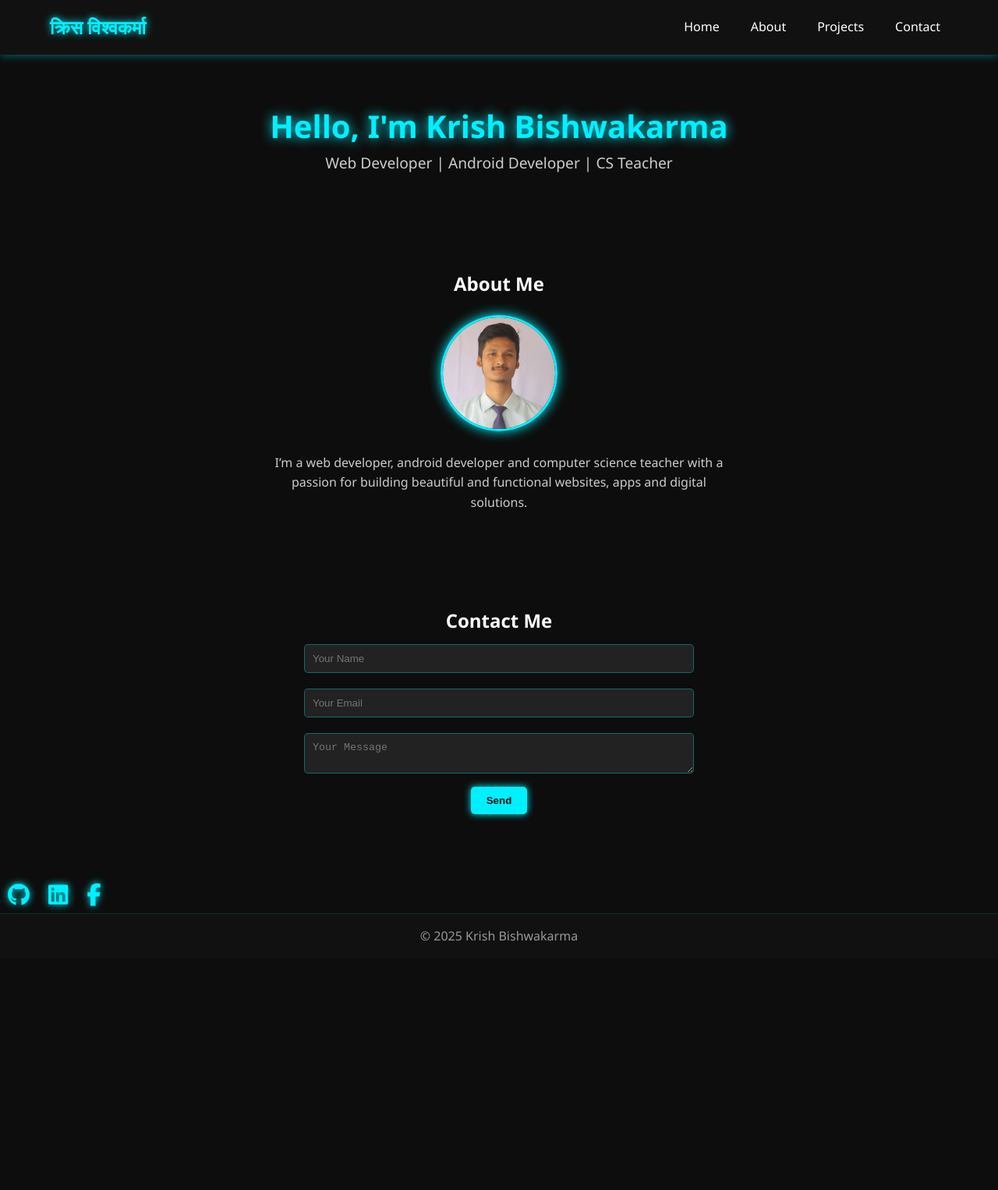
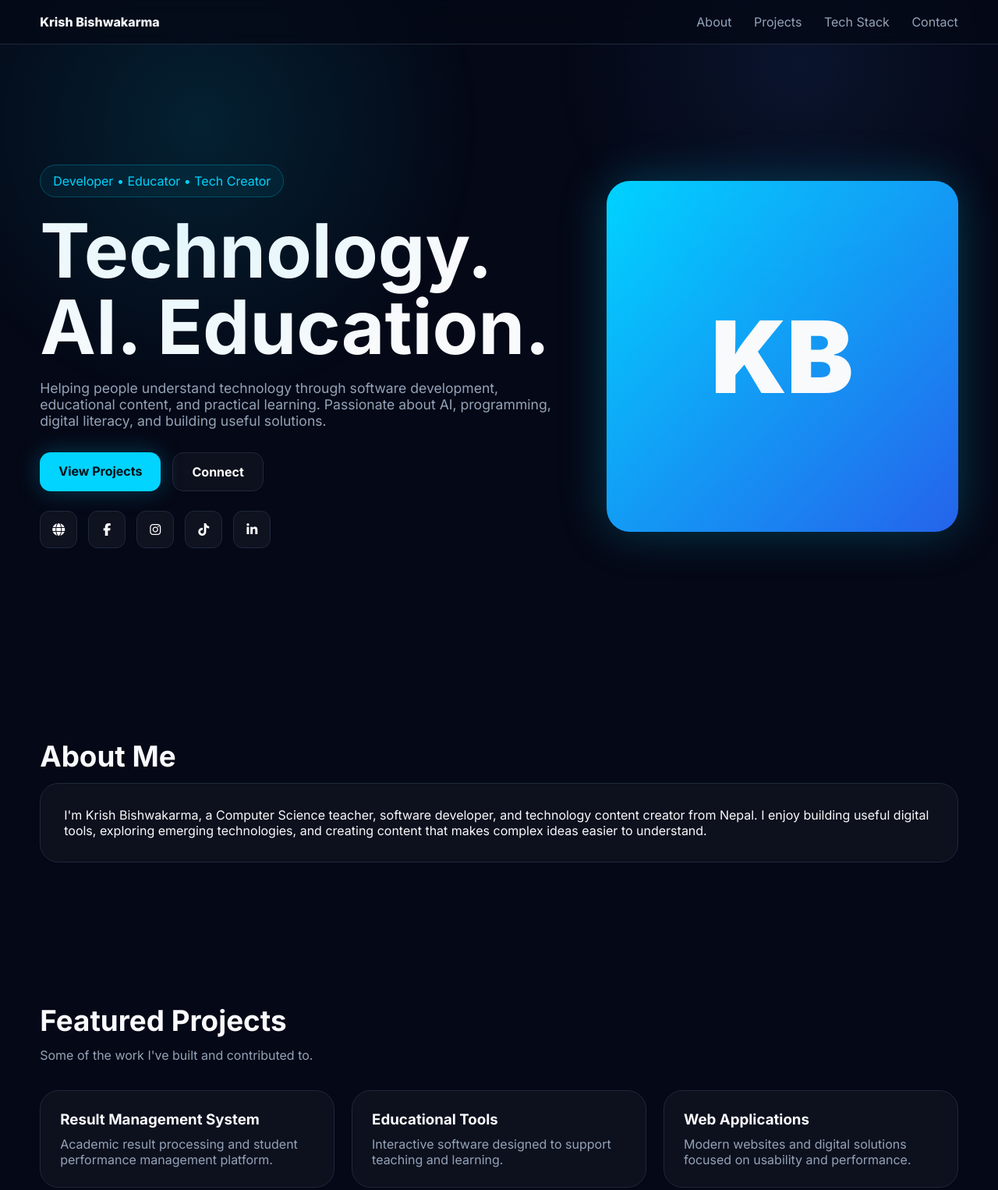
Before and after one commit to KrishBishwakarma/Krish-Bishwakarma, a plain HTML site: page index.html in a window 1280 px wide. Shown: the top 1526 px of the page at 78% size. Before the commit the page ends 1229 px from the top, so only its background shows below. Drawn offline with nearby package versions, Linux system fonts and the light colour scheme.

Commit message:
Update index.html

```diff
--- a/index.html
+++ b/index.html
@@ -1,84 +1,241 @@
 <!DOCTYPE html>
 <html lang="en">
+<head>
+<meta charset="UTF-8">
+<meta name="viewport" content="width=device-width, initial-scale=1.0">
+<title>Krish Bishwakarma | Developer • Educator • Tech Creator</title>
+<meta name="description" content="Krish Bishwakarma - Computer Science Teacher, Software Developer and Technology Content Creator from Nepal.">
+<link rel="stylesheet" href="https://cdnjs.cloudflare.com/ajax/libs/font-awesome/6.5.2/css/all.min.css">
+<link href="https://fonts.googleapis.com/css2?family=Inter:wght@300;400;500;600;700;800;900&display=swap" rel="stylesheet">
+<style>
+:root{
+--bg:#050816;
+--card:#0f172a;
+--border:#1e293b;
+--text:#f8fafc;
+--muted:#94a3b8;
+--accent:#00d4ff;
+}
+*{margin:0;padding:0;box-sizing:border-box}
+html{scroll-behavior:smooth}
+body{
+font-family:Inter,sans-serif;
+background:var(--bg);
+color:var(--text);
+overflow-x:hidden;
+}
+body::before{
+content:'';
+position:fixed;
+inset:0;
+background:
+radial-gradient(circle at 20% 20%, rgba(0,212,255,.12), transparent 30%),
+radial-gradient(circle at 80% 10%, rgba(59,130,246,.10), transparent 25%);
+pointer-events:none;
+}
+.container{width:min(1180px,92%);margin:auto}
+nav{
+position:sticky;top:0;z-index:100;
+background:rgba(5,8,22,.75);
+backdrop-filter:blur(12px);
+border-bottom:1px solid var(--border);
+}
+.nav{display:flex;justify-content:space-between;align-items:center;padding:18px 0}
+.logo{font-weight:800}
+.links a{color:var(--muted);text-decoration:none;margin-left:24px}
+.links a:hover{color:var(--accent)}
+.hero{min-height:100vh;display:flex;align-items:center}
+.hero-grid{display:grid;grid-template-columns:1.2fr .8fr;gap:50px;align-items:center}
+.tag{
+display:inline-block;padding:10px 16px;border-radius:999px;
+border:1px solid rgba(0,212,255,.25);
+background:rgba(0,212,255,.06);
+color:var(--accent);
+margin-bottom:20px
+}
+h1{font-size:clamp(3.2rem,8vw,6rem);line-height:1.02;margin-bottom:18px}
+.hero p{color:var(--muted);font-size:1.1rem;max-width:700px}
+.btns{display:flex;gap:15px;flex-wrap:wrap;margin-top:30px}
+.btn{
+padding:14px 24px;border-radius:14px;text-decoration:none;font-weight:700
+}
+.primary{
+background:var(--accent);color:#001018;
+box-shadow:0 0 30px rgba(0,212,255,.25);
+}
+.secondary{
+border:1px solid var(--border);
+color:white;background:rgba(255,255,255,.03);
+}
+.photo{
+height:450px;border-radius:30px;
+background:linear-gradient(135deg,#00d4ff,#2563eb);
+display:flex;align-items:center;justify-content:center;
+font-size:8rem;font-weight:900;
+box-shadow:0 0 60px rgba(0,212,255,.25);
+}
+.socials{margin-top:25px;display:flex;gap:14px}
+.socials a{
+width:48px;height:48px;border-radius:12px;
+display:flex;align-items:center;justify-content:center;
+text-decoration:none;color:white;
+background:rgba(255,255,255,.04);
+border:1px solid var(--border);
+transition:.3s;
+}
+.socials a:hover{
+transform:translateY(-4px);
+color:var(--accent);
+box-shadow:0 0 20px rgba(0,212,255,.2);
+}
+section{padding:90px 0}
+.title{font-size:2.3rem;margin-bottom:12px}
+.sub{color:var(--muted);margin-bottom:35px}
+.grid{
+display:grid;
+grid-template-columns:repeat(auto-fit,minmax(260px,1fr));
+gap:22px;
+}
+.card{
+background:rgba(255,255,255,.03);
+border:1px solid var(--border);
+padding:25px;border-radius:24px;
+transition:.3s;
+}
+.card:hover{
+transform:translateY(-8px);
+box-shadow:0 0 30px rgba(0,212,255,.12);
+border-color:rgba(0,212,255,.25);
+}
+.card h3{margin-bottom:10px}
+.card p{color:var(--muted)}
+.tech{
+display:flex;flex-wrap:wrap;gap:12px
+}
+.badge{
+padding:10px 16px;
+border-radius:999px;
+background:rgba(0,212,255,.08);
+border:1px solid rgba(0,212,255,.18);
+color:var(--accent);
+}
+.about{
+padding:30px;border-radius:24px;
+background:rgba(255,255,255,.03);
+border:1px solid var(--border);
+}
+footer{
+padding:40px 0;
+border-top:1px solid var(--border);
+text-align:center;color:var(--muted)
+}
+@media(max-width:900px){
+.hero-grid{grid-template-columns:1fr}
+.links{display:none}
+.photo{height:320px}
+}
+</style>
+</head>
+<body>
+<nav>
+<div class="container nav">
+<div class="logo">Krish Bishwakarma</div>
+<div class="links">
+<a href="#about">About</a>
+<a href="#projects">Projects</a>
+<a href="#stack">Tech Stack</a>
+<a href="#contact">Contact</a>
+</div>
+</div>
+</nav>
 
-<head>
-    <meta charset="UTF-8" />
-    <meta name="viewport" content="width=device-width, initial-scale=1.0" />
-    <title>Krish Bishwakarma</title>
-    <link rel="stylesheet" href="style.css" />
-    <link rel="stylesheet" href="https://cdnjs.cloudflare.com/ajax/libs/font-awesome/6.5.0/css/all.min.css">
-    <link href="https://unpkg.com/aos@2.3.4/dist/aos.css" rel="stylesheet">
+<section class="hero">
+<div class="container hero-grid">
+<div>
+<div class="tag">Developer • Educator • Tech Creator</div>
+<h1>Technology. AI. Education.</h1>
+<p>Helping people understand technology through software development, educational content, and practical learning. Passionate about AI, programming, digital literacy, and building useful solutions.</p>
 
-</head>
+<div class="btns">
+<a href="#projects" class="btn primary">View Projects</a>
+<a href="#contact" class="btn secondary">Connect</a>
+</div>
 
-<body>
-    <header>
-        <nav>
-            <h2>क्रिस विश्वकर्मा</h2>
-            <ul>
-                <li><a href="#home">Home</a></li>
-                <li><a href="#about">About</a></li>
-                <li><a href="#projects">Projects</a></li>
-                <li><a href="#contact">Contact</a></li>
-            </ul>
-        </nav>
-    </header>
+<div class="socials">
+<a href="https://krishbishwakarma.com.np"><i class="fas fa-globe"></i></a>
+<a href="https://facebook.com/krishbishwakarmaa"><i class="fab fa-facebook-f"></i></a>
+<a href="https://instagram.com/Krish_Bishwakarma"><i class="fab fa-instagram"></i></a>
+<a href="https://tiktok.com/@krishbishwakarma"><i class="fab fa-tiktok"></i></a>
+<a href="https://np.linkedin.com/in/krish-bishwakarma"><i class="fab fa-linkedin-in"></i></a>
+</div>
+</div>
 
-    <section id="home">
-        <h2>Hello, I'm Krish Bishwakarma</h2>
-        <p>Web Developer | Android Developer | CS Teacher</p>
+<div class="photo">KB</div>
+</div>
 </section>
 
 <section id="about">
-        <h2>About Me</h2>
-        <img src="assets/profile.jpg" alt="Profile Photo" />
-        <p>I’m a web developer, android developer and computer science teacher with a passion for building beautiful and
-            functional websites, apps and digital solutions.</p>
+<div class="container">
+<h2 class="title">About Me</h2>
+<div class="about">
+I'm Krish Bishwakarma, a Computer Science teacher, software developer, and technology content creator from Nepal. I enjoy building useful digital tools, exploring emerging technologies, and creating content that makes complex ideas easier to understand.
+</div>
+</div>
 </section>
 
-
-    <!-- <section id="about" data-aos="fade-up">
-        ...
-    </section> -->
-
-    <!-- <section id="projects" data-aos="zoom-in">
-        <h2>Projects</h2>
-        <div class="project">
-            <h3>Project 1</h3>
-            <p>Description of the project and technologies used.</p>
+<section id="projects">
+<div class="container">
+<h2 class="title">Featured Projects</h2>
+<p class="sub">Some of the work I've built and contributed to.</p>
+<div class="grid">
+<div class="card"><h3>Result Management System</h3><p>Academic result processing and student performance management platform.</p></div>
+<div class="card"><h3>Educational Tools</h3><p>Interactive software designed to support teaching and learning.</p></div>
+<div class="card"><h3>Web Applications</h3><p>Modern websites and digital solutions focused on usability and performance.</p></div>
 </div>
-        <div class="project">
-            <h3>Project 2</h3>
-            <p>Description of another project.</p>
 </div>
-    </section> -->
-
-    <section id="contact" data-aos="fade-right">
-        <h2>Contact Me</h2>
-        <form>
-            <input type="text" placeholder="Your Name" required />
-            <input type="email" placeholder="Your Email" required />
-            <textarea placeholder="Your Message" required></textarea>
-            <button type="submit">Send</button>
-        </form>
 </section>
 
+<section>
+<div class="container">
+<h2 class="title">Content Creation</h2>
+<p class="sub">Explaining technology, AI, internet culture, and digital trends for a wider audience.</p>
+<div class="grid">
+<div class="card"><h3>Artificial Intelligence</h3><p>Understanding AI tools, concepts, and future trends.</p></div>
+<div class="card"><h3>Technology Explained</h3><p>Breaking down technical topics into simple explanations.</p></div>
+<div class="card"><h3>Digital Culture</h3><p>Stories, facts, and insights from the online world.</p></div>
+</div>
+</div>
+</section>
+
+<section id="stack">
+<div class="container">
+<h2 class="title">Tech Stack</h2>
+<div class="tech">
+<span class="badge">HTML/CSS/JavaScript</span>
+<span class="badge">Python</span>
+<span class="badge">React</span>
+<span class="badge">Java</span>
+<span class="badge">Node.js</span>
+<span class="badge">GitHub</span>
+<span class="badge">AI Tools</span>
+</div>
+</div>
+</section>
+
+<section id="contact">
+<div class="container">
+<h2 class="title">Connect With Me</h2>
+<p class="sub">Find me across the web.</p>
 <div class="socials">
-        <a href="https://github.com/KrishBishwakarma/" target="_blank"><i class="fab fa-github"></i></a>
-        <a href="https://linkedin.com/in/krish-bishwakarma" target="_blank"><i class="fab fa-linkedin"></i></a>
-        <a href="https://www.facebook.com/krishbishwakarmaa"><i class="fa-brands fa-facebook-f"></i></a>
+<a href="https://krishbishwakarma.com.np"><i class="fas fa-globe"></i></a>
+<a href="https://facebook.com/krishbishwakarmaa"><i class="fab fa-facebook-f"></i></a>
+<a href="https://instagram.com/Krish_Bishwakarma"><i class="fab fa-instagram"></i></a>
+<a href="https://tiktok.com/@krishbishwakarma"><i class="fab fa-tiktok"></i></a>
+<a href="https://np.linkedin.com/in/krish-bishwakarma"><i class="fab fa-linkedin-in"></i></a>
 </div>
+</div>
+</section>
 
-    <footer>
-        <p>&copy; 2025 Krish Bishwakarma</p>
-    </footer>
-
-    <script src="script.js"></script>
-    <script src="https://unpkg.com/aos@2.3.4/dist/aos.js"></script>
-    <script>
-        AOS.init();
-    </script>
-
+<footer>© 2026 Krish Bishwakarma • All Rights Reserved</footer>
 </body>
-
 </html>
```
Lines whose indentation alone changed are shown as unchanged.
